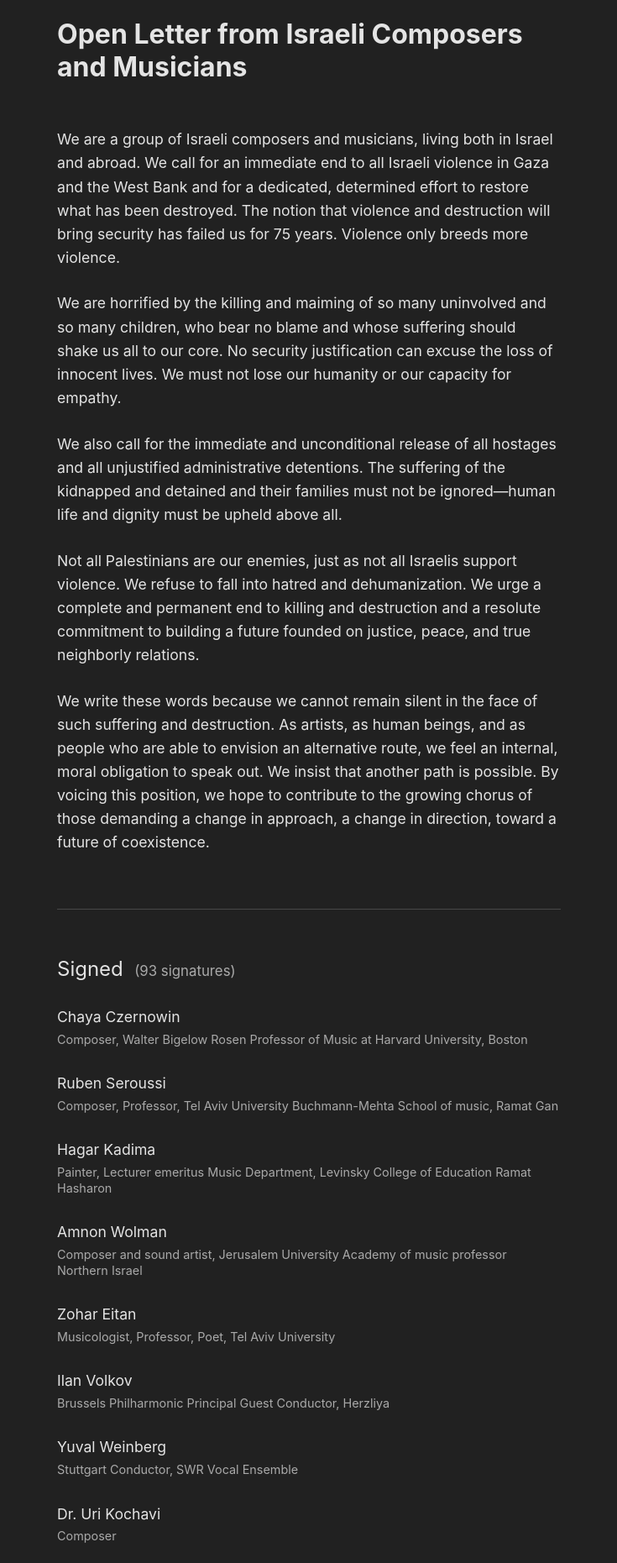
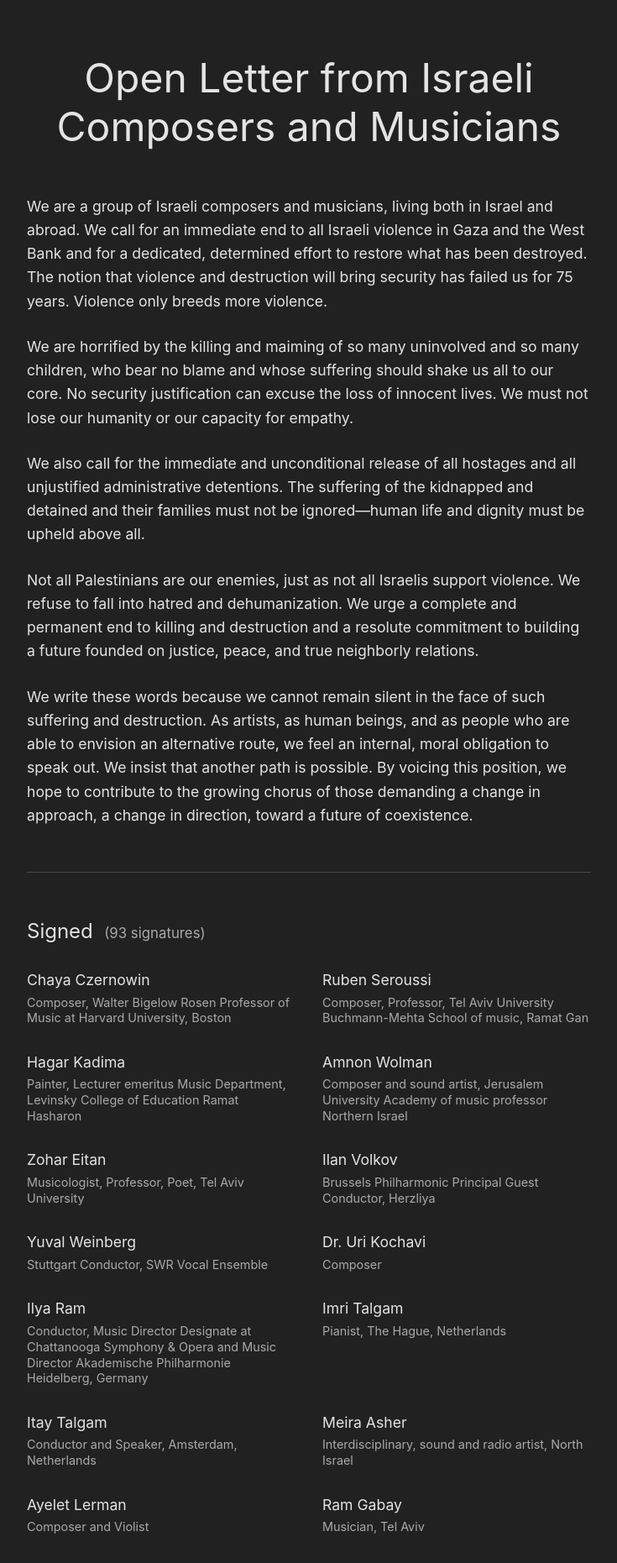
Before and after one commit to The-People-s-Coalition-of-Tandy/openletter, a Jekyll site: the page built from index.markdown, in a window 1280 px wide. Shown: the top 1861 px of the page at 84% size, without its empty margins (272-1007 px from the left). Built offline with Jekyll 4.4.1, drawn with Linux system fonts in a browser that asks for light colours.

Commit message:
update styles

```diff
--- a/static/css/default.css
+++ b/static/css/default.css
@@ -3,11 +3,14 @@
   src: url('/static/fonts/redaction_regular.woff2') format('woff2');
 }
 
+@import url('https://fonts.googleapis.com/css2?family=Inter:wght@400;500;600;700&display=swap');
+
 body {
   background-color: #212121;
   color: #e4e4e4;
-  max-width: 600px;
+  max-width: 42em;
   margin: 0 auto;
+  padding: 0 1rem;
   /* font-family: 'Redaction', sans-serif; */
   font-family: 'Inter', sans-serif;
 }
--- a/static/css/home.css
+++ b/static/css/home.css
@@ -1,5 +1,5 @@
 .letter {
-  max-width: 38em;
+  max-width: 42em;
   margin: 2em auto;
   line-height: 1.6;
 }
@@ -14,7 +14,7 @@
 }
 
 .signatories {
-  margin-top: 4em;
+  /* margin-top: 2em; */
   padding-top: 2em;
   border-top: 1px solid rgba(228, 228, 228, 0.2);
 }
@@ -58,3 +58,15 @@
   color: rgba(228, 228, 228, 0.7);
   line-height: 1.3;
 }
+
+header {
+  text-align: center;
+  margin: 4em auto 3em;
+}
+
+header h1 {
+  font-size: 3em;
+  line-height: 1.2;
+  margin: 0;
+  font-weight: normal;
+}
```
